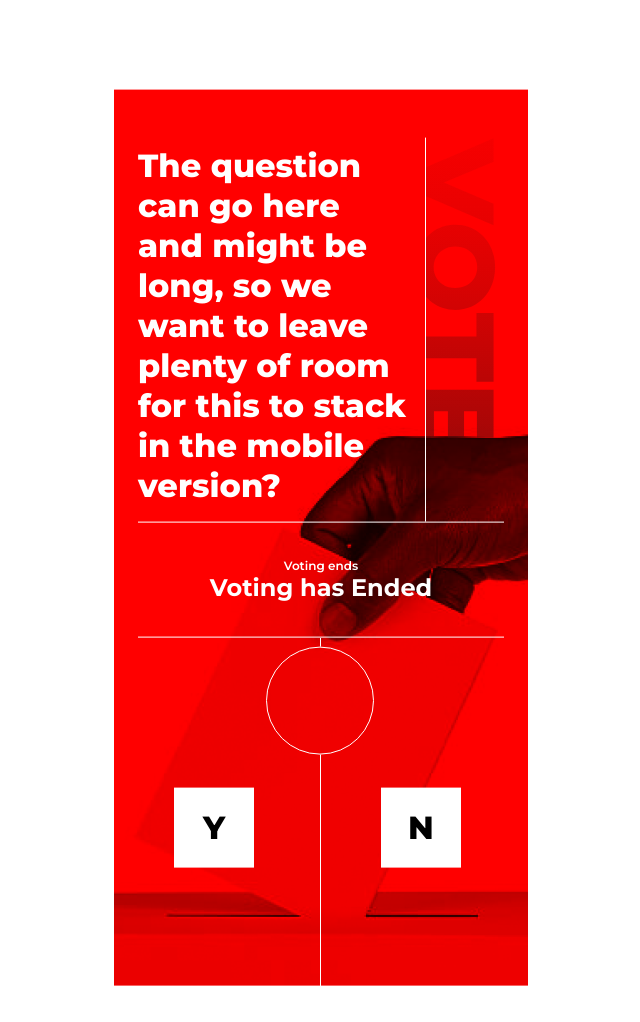
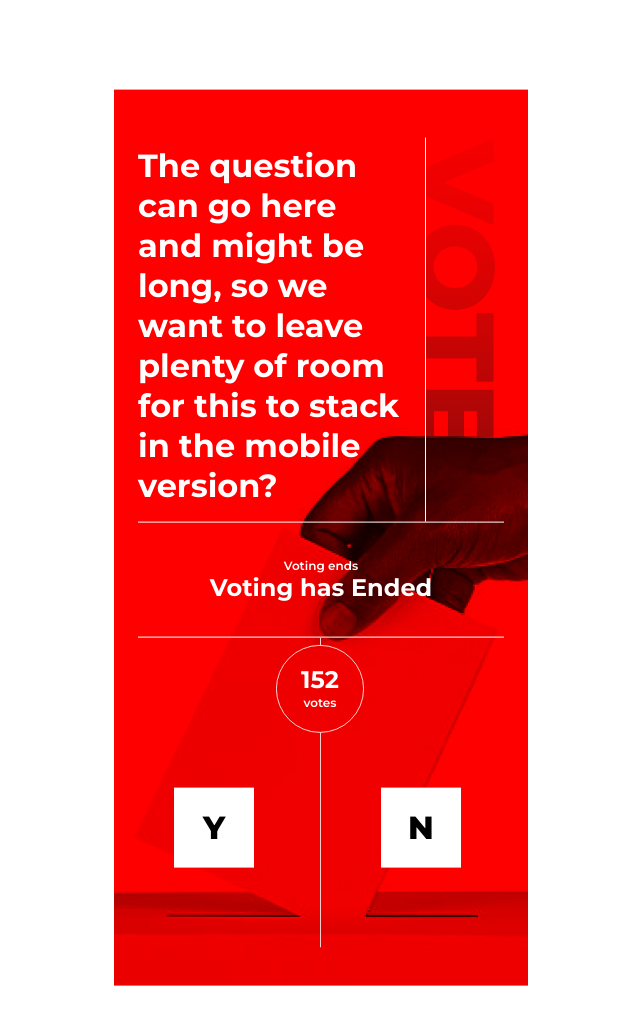
Before and after one commit to jwilliams69420/UX-FEE-Crosspair-Polling-Project, a website: page index.html in a window 1280 px wide. Shown: the whole page, without its empty margins (319-959 px from the left). After the commit the page ends 986 px from the top, so only its background shows below. Drawn offline with Linux system fonts and the light colour scheme.

Commit message:
add total votes

```diff
--- a/index.html
+++ b/index.html
@@ -22,7 +22,7 @@
         <div class="absolute full-height">
           <div class="grid full-height">
             <div
-              class="top-left box white flex column center-content lg-font extra-bold"
+              class="top-left box white flex column center-content lg-font bold"
             >
               The question can go here and might be long, so we want to leave
               plenty of room for this to stack in the mobile version?
@@ -49,7 +49,11 @@
                   <div class="flex column center-content black lg-font extra-bold"><p>N</p></div>
                 </div>
                 <div class="vote-divider absolute">
-                    <img src="vote_divider.svg" height="381" alt="number of votes">
+                    <div class="total-votes absolute center-text white">
+                        <p class="md-font bold ">152</p>
+                        <p class="sm-font semi-bold">votes</p>
+                    </div>
+                    <img src="vote_divider.svg" height="310" alt="number of votes">
                 </div>
               </div>
             </div>
--- a/styles.css
+++ b/styles.css
@@ -29,7 +29,12 @@
 }
 
 .vote-divider {
-    left:-55px;
+    left:-45px;
+}
+
+.total-votes {
+    width: 100%;
+    top: 27px;
 }
 
 /* Grid Layout */
@@ -65,6 +70,7 @@
     grid-column: col 3 / span 2;
     grid-row: row 3;
     margin-bottom: 2.5rem;
+    /* border-left: 1px solid #fff; */
 }
 .container {
     height: 100%;
```
